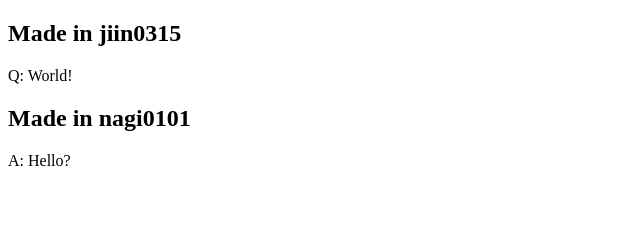
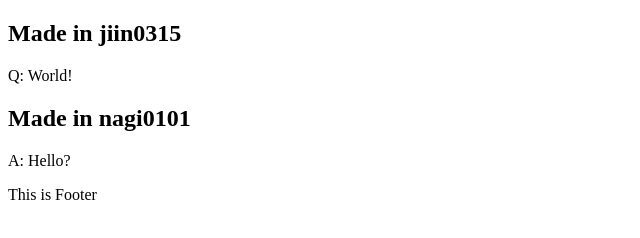
Before and after one commit to nagi0101/socrates_git_test, a plain HTML site: page index.html in a window 1280 px wide. Shown: the whole page, without its empty margins (0-640 px from the left). Drawn offline with Linux system fonts and the light colour scheme.

Commit message:
Create footer

```diff
--- a/index.html
+++ b/index.html
@@ -15,5 +15,8 @@
         <h2>Made in nagi0101</h2>
         <p>A: Hello?</p>
     </div>
+    <footer>
+        <p>This is Footer</p>
+    </footer>
 </body>
 </html>
```
